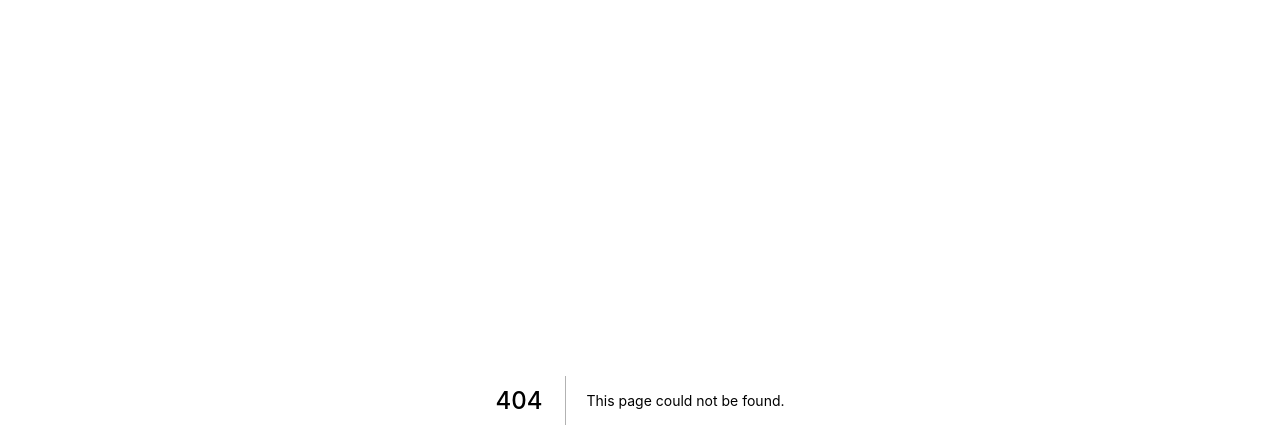
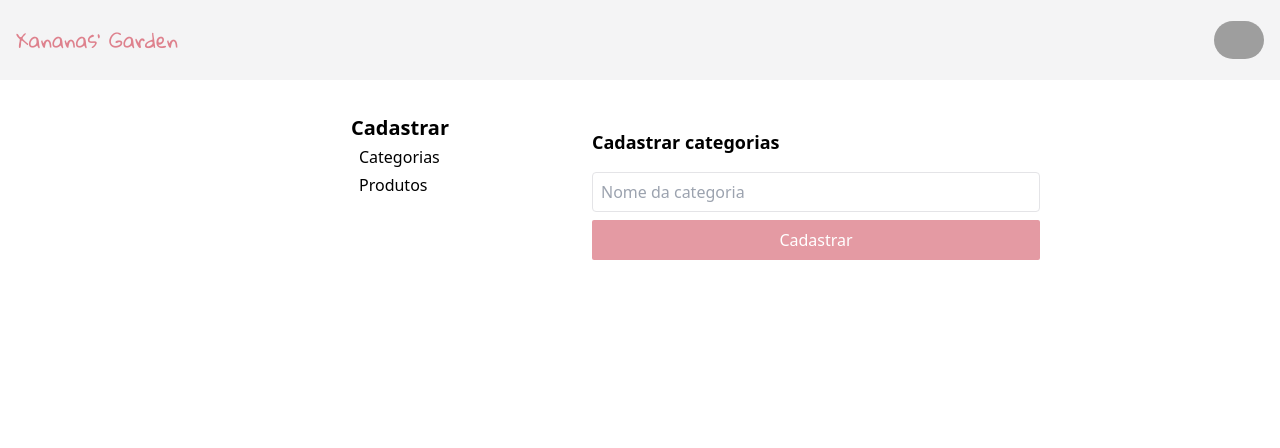
Before and after one commit to L1NDS0N/Xananas-Garden-MVP, a Next.js app: page /admin/dashboard/categorias in a window 1280 px wide. Before the commit this address had no page. Shown: the top 448 px of the page. Built offline with nearby package versions, Linux system fonts and the light colour scheme; grey boxes are pictures that could not be loaded.

Commit message:
#15 base layout of category component

```diff
--- /dev/null
+++ b/src/pages/admin/dashboard/categorias/index.tsx
@@ -0,0 +1,32 @@
+import React from 'react';
+import AdminHeader from '../../../../components/AdminHeader';
+import AdminSidebar from '../../../../components/AdminSidebar';
+import Button from '../../../../components/Button';
+import DefaultPage from '../../../../components/DefaultPage';
+import Input from '../../../../components/Input';
+
+const Categorias: React.FC = () => {
+  function handleCreateCategory() {}
+  return (
+    <DefaultPage title="Cadastrar categorias">
+      <AdminHeader />
+      <div className="flex flex-1 flex-row">
+        <AdminSidebar />
+
+        <div className="m-8 flex-1">
+          <h1 className="my-4 font-semibold text-lg">Cadastrar categorias</h1>
+
+          <form
+            onSubmit={handleCreateCategory}
+            className="flex flex-col flex-1 w-full max-w-md gap-2"
+          >
+            <Input type="text" placeholder="Nome da categoria" />
+            <Button type="submit" title="Cadastrar" />
+          </form>
+        </div>
+      </div>
+    </DefaultPage>
+  );
+};
+
+export default Categorias;
```
